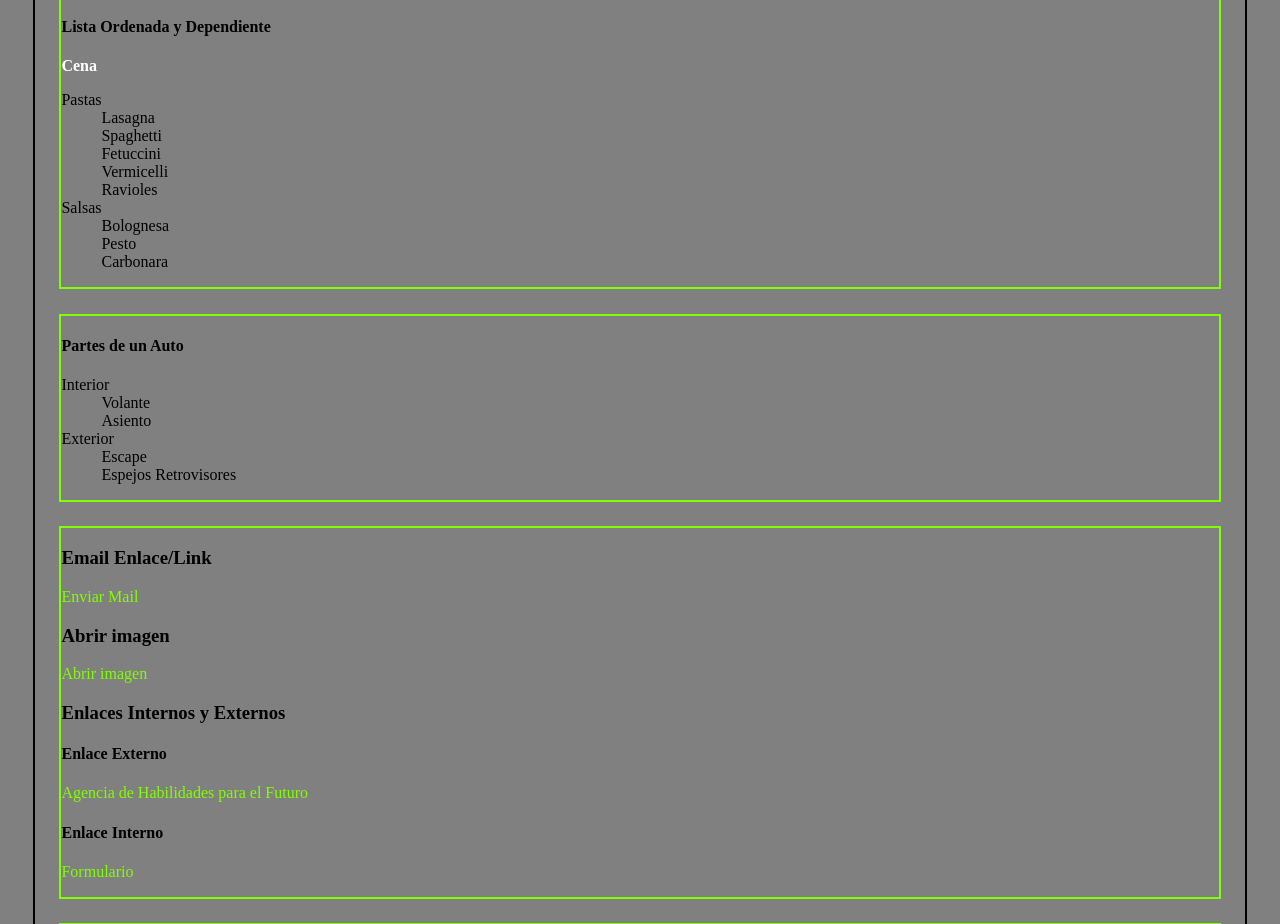
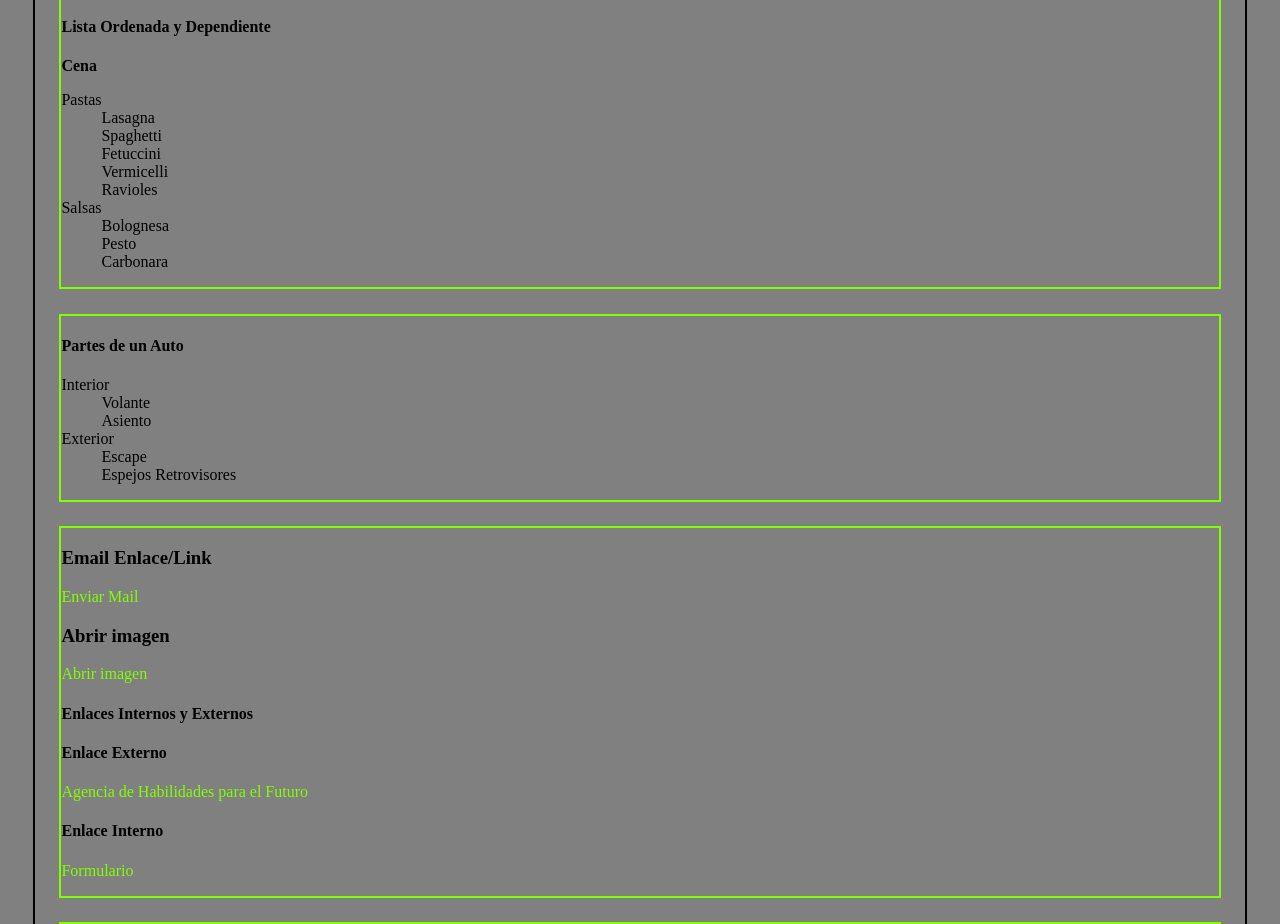
Before and after one commit to nicolasrivera23/clase5, a plain HTML site: page index.html in a window 1280 px wide. Shown: the part 888-1812 px from the top of the page. Drawn offline with Linux system fonts and the light colour scheme.

Commit message:
update index
se valida el sitio en https://validator.w3.org/ y se agregan cambios

```diff
--- a/index.html
+++ b/index.html
@@ -79,7 +79,6 @@
         </ul>
       </ul>
       <h4>Lista Ordenada y Dependiente</h4>
-      <p>
         <b>Cena</b>
         <dl>
           <dt>Pastas</dt>
@@ -93,7 +92,6 @@
             <dd>Pesto</dd>
             <dd>Carbonara</dd>
         </dl>
-      </p>
     </section>
 
     <section>
@@ -115,7 +113,7 @@
       </a>
       <h3>Abrir imagen</h3>
       <a href="img/mario3.jpg" download>Abrir imagen</a>
-      <h3>Enlaces Internos y Externos</h4>
+      <h4>Enlaces Internos y Externos</h4>
         <h4>Enlace Externo</h4>
         <p>
           <a target="_blank" href="https://buenosaires.gob.ar/educacion/agencia-de-habilidades-para-el-futuro">
```
